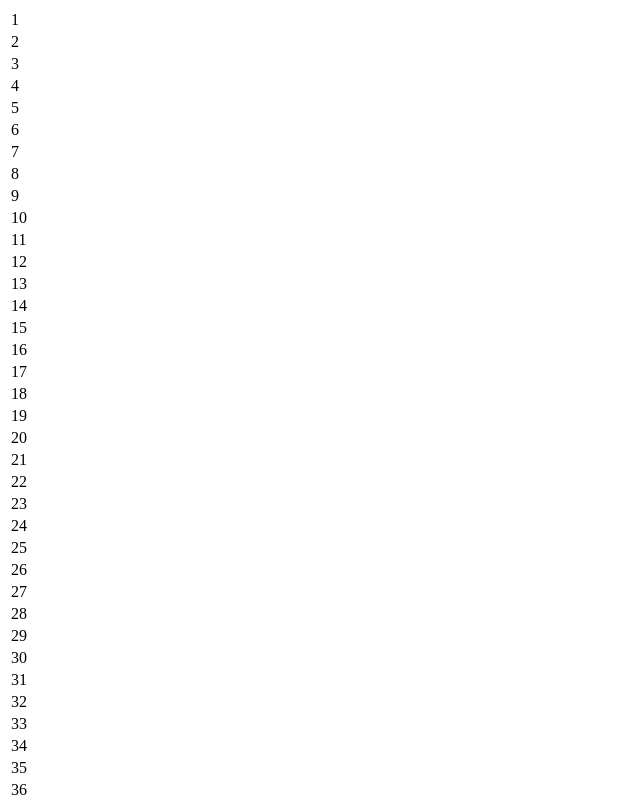
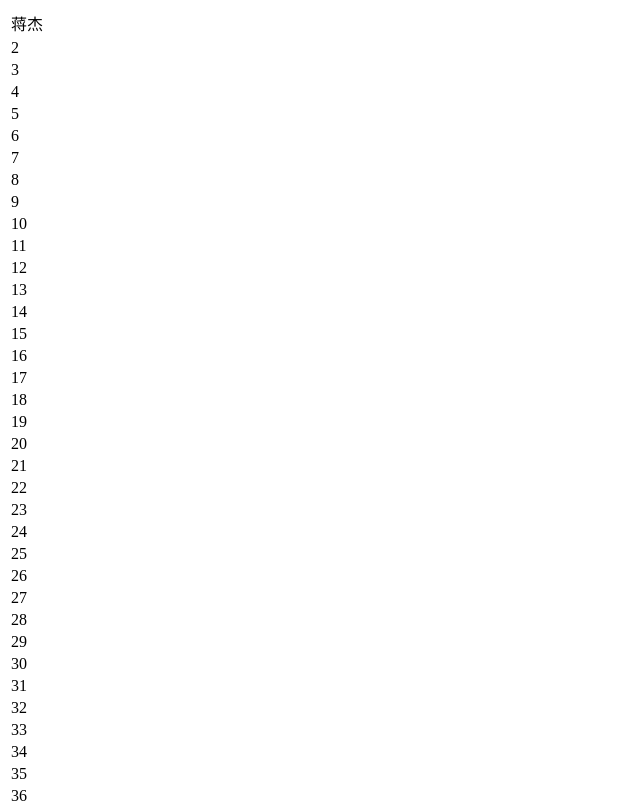
Before and after one commit to vencentHe/html-minifier, a plain HTML site: page index.html in a window 1280 px wide. Shown: the top 803 px of the page, without its empty margins (0-640 px from the left). Drawn offline with Linux system fonts and the light colour scheme.

Commit message:
测试now1
更改了一个<td>

```diff
--- a/index.html
+++ b/index.html
@@ -7,7 +7,7 @@
     <table>
       <tbody>
         <tr>
-          <td>1</td>
+          <td>蒋杰</td>
         </tr>
         <tr>
           <td>2</td>
```
